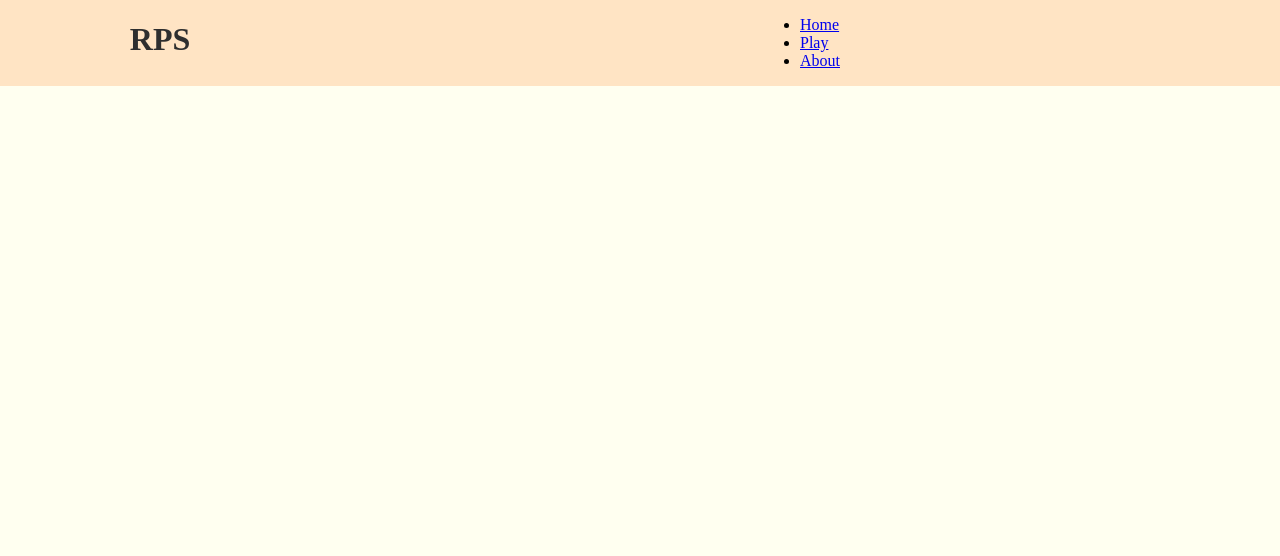
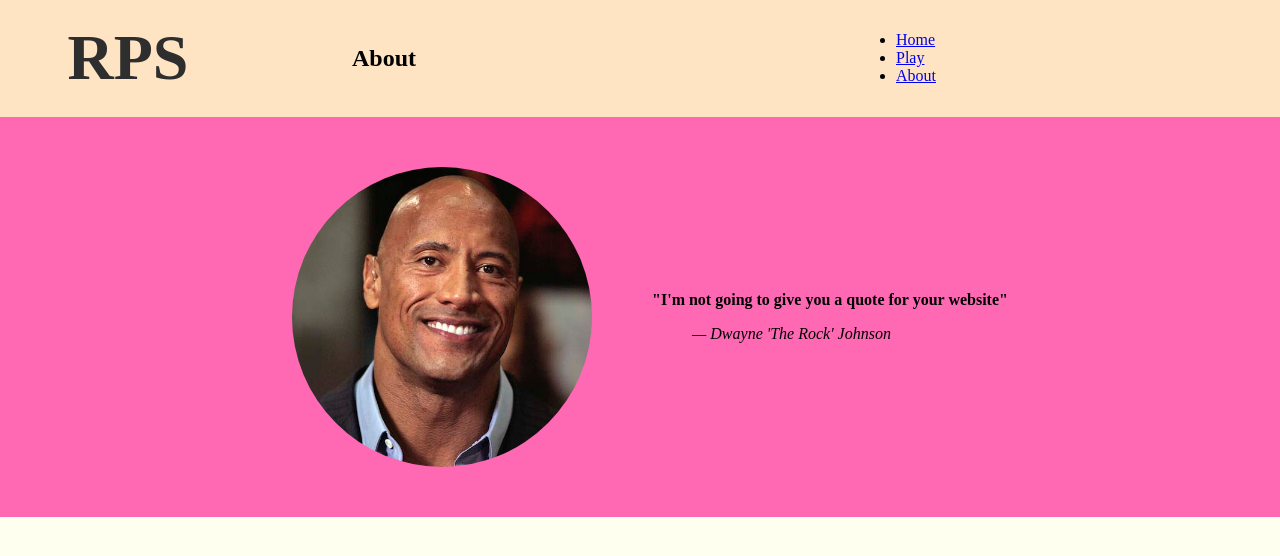
Before and after one commit to JnnyRdng/flask_app_rock_paper_scissors__hw, a Flask app: page /about in a window 1280 px wide. Shown: the top 556 px of the page. Run offline with Flask 2, Linux system fonts and the light colour scheme; some web fonts are replaced.

Commit message:
extensions complete except for styling - more needed

```diff
--- a/app/controller.py
+++ b/app/controller.py
@@ -6,7 +6,7 @@ from app.modules.logic import game, cpu, player, player_name
 
 @app.route("/")
 def home_page():
-    return render_template("welcome.html", title="Home")
+    return render_template("welcome.html", title="Home", player_name=player_name)
 
 @app.route("/play")
 def play_game():
@@ -15,6 +15,13 @@ def play_game():
 @app.route("/about")
 def about_page():
     return render_template("about.html", title="About")
+
+@app.route("/set-name", methods=["POST"])
+def get_player_name():
+    global player_name
+    new_name = request.form["name"]
+    player_name = new_name if new_name != "" else player_name
+    return redirect("/play")
 
 @app.route("/<choice1>/<choice2>")
 def play_a_game(choice1, choice2):
@@ -33,6 +40,7 @@ def play_a_game(choice1, choice2):
 
 @app.route("/get-choices", methods=["POST"])
 def get_choices():
+    print(player_name)
     move = request.form["move"]
     player.name = player_name
     player.choice = move
--- /dev/null
+++ b/app/static/css/about.css
@@ -0,0 +1,18 @@
+section {
+    display: flex;
+    flex-flow: row wrap;
+    align-items: center;
+    justify-content: center;
+    padding: 40px;
+}
+
+img {
+    width: 300px;
+    height: 300px;
+    border-radius: 50%;
+    margin: 10px 40px;
+}
+
+section>div {
+    margin: 5px 20px;
+}
--- a/app/static/style.css
+++ b/app/static/css/style.css
@@ -3,32 +3,37 @@ body {
     margin: 0px;
     font-family: phoreuscherokee, serif;
 }
-body > header {
+
+body>header {
     display: flex;
     background-color: bisque;
     display: grid;
-    grid-template-columns: 2fr 6fr;
+    grid-template-columns: 2fr 2fr 6fr;
     justify-items: center;
+    align-items: center;
 }
 
 #logo {
     color: #2e2e2e;
     text-decoration: none;
+    font-size: 2em;
 }
 
-body > main {
+body>main {
     width: 100%;
     margin: auto;
     background-color: hotpink;
 }
-body > main > article {
+
+body>main>article {
     padding: 10px;
 }
-body > main > article > h2 {
-    text-align:center;
+
+body>main>article>h2 {
+    text-align: center;
 }
 
-body > main > article > section {
+body>main>article>section {
     display: flex;
     flex-flow: row wrap;
     justify-content: space-evenly;
@@ -47,12 +52,15 @@ input[type=submit] {
     outline: none;
     cursor: pointer;
 }
+
 input[type=submit]:hover {
     background-color: darkslateblue;
 }
+
 input[type=submit]:focus {
     border: 2px solid white;
 }
+
 input[type=submit]:active {
     background-color: black;
 }
--- a/app/templates/about.html
+++ b/app/templates/about.html
@@ -1,5 +1,16 @@
 {% extends "base.html" %}
 
+{% block style  %}
+<link rel="stylesheet" href="{{ url_for('static', filename='css/about.css') }}">
+{% endblock %}
+
 {% block content %}
+<section>
+  <img src="{{ url_for('static', filename='img/the_rock.jpg') }}" alt="The Rock">
+  <div>
+    <p><strong>"I'm not going to give you a quote for your website"</strong></p>
+    <blockquote><em>— Dwayne 'The Rock' Johnson</em></blockquote>
+  </div>
+</section>
 
 {% endblock %}
--- a/app/templates/base.html
+++ b/app/templates/base.html
@@ -3,7 +3,9 @@
 <head>
   <meta charset="UTF-8">
   <meta name="viewport" content="width=device-width, initial-scale=1.0">
-  <link rel="stylesheet" href="{{ url_for('static', filename='style.css') }}">
+  <link rel="stylesheet" href="{{ url_for('static', filename='css/style.css') }}">
+  {% block style %}
+  {% endblock %}
   <link rel="stylesheet" href="https://use.typekit.net/yxn8qvs.css">
   <title>{{ title }} | RPS</title>
 </head>
@@ -11,6 +13,7 @@
 <body>
   <header>
     <h1><a id="logo" href="/">RPS</a></h1>
+    <h2>{{title}}</h2>
     <nav>
       <ul>
         <li><a href="/">Home</a></li>
--- a/app/templates/winner.html
+++ b/app/templates/winner.html
@@ -2,9 +2,10 @@
 
 {% block content %}
 <article>
-  <header><h1>{{ winner.name }} Wins!</h1></header>
+  <header><h1>{{ winner.name }} wins!</h1></header>
   <p>
     {{ winner.name }} beat {{ loser.name }} playing {{ winner.choice }} against {{ loser.choice }}
   </p>
+  <a href="/play">Play again?</a>
 </article>
 {% endblock %}
```
Also changed, not shown: app/templates/draw.html (+7 -3 lines), app/templates/loser.html (+7 -3 lines), app/templates/welcome.html (+19 -2 lines), app/static/img/the_rock.jpg (added).
